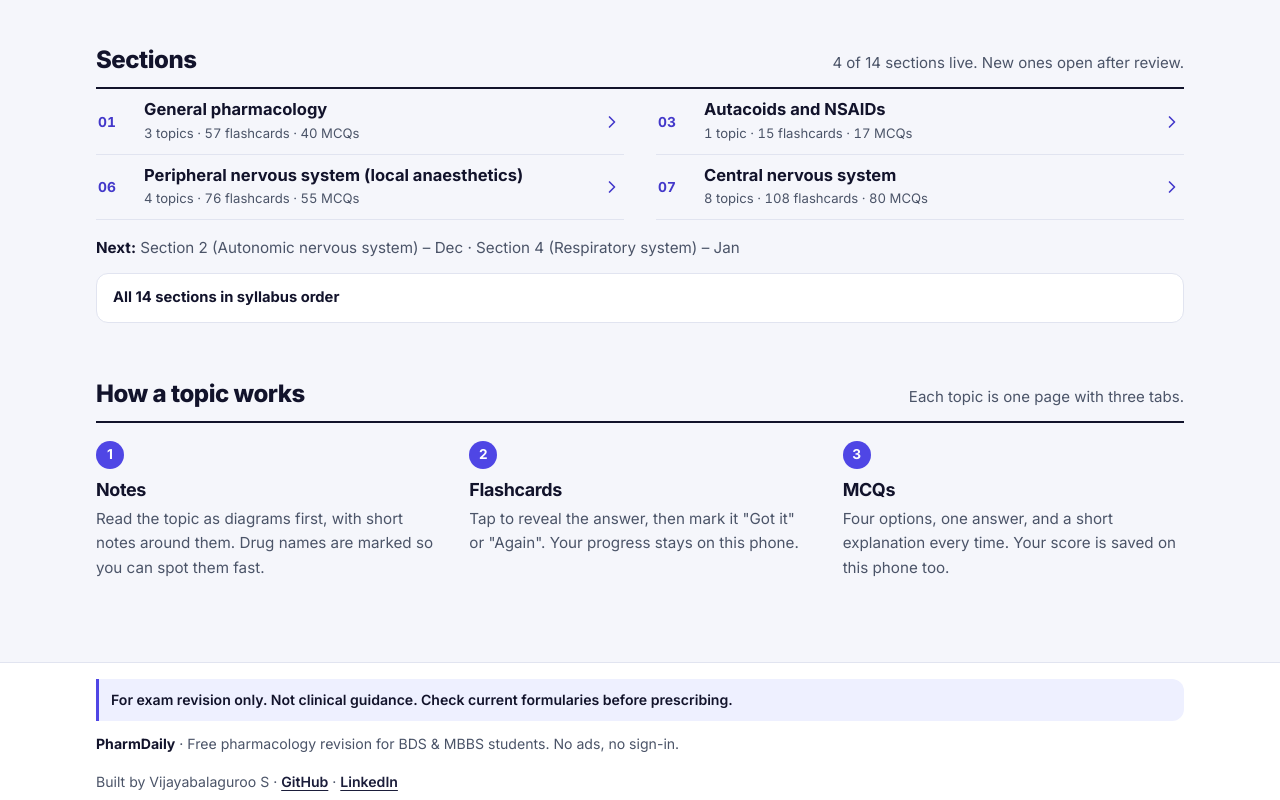
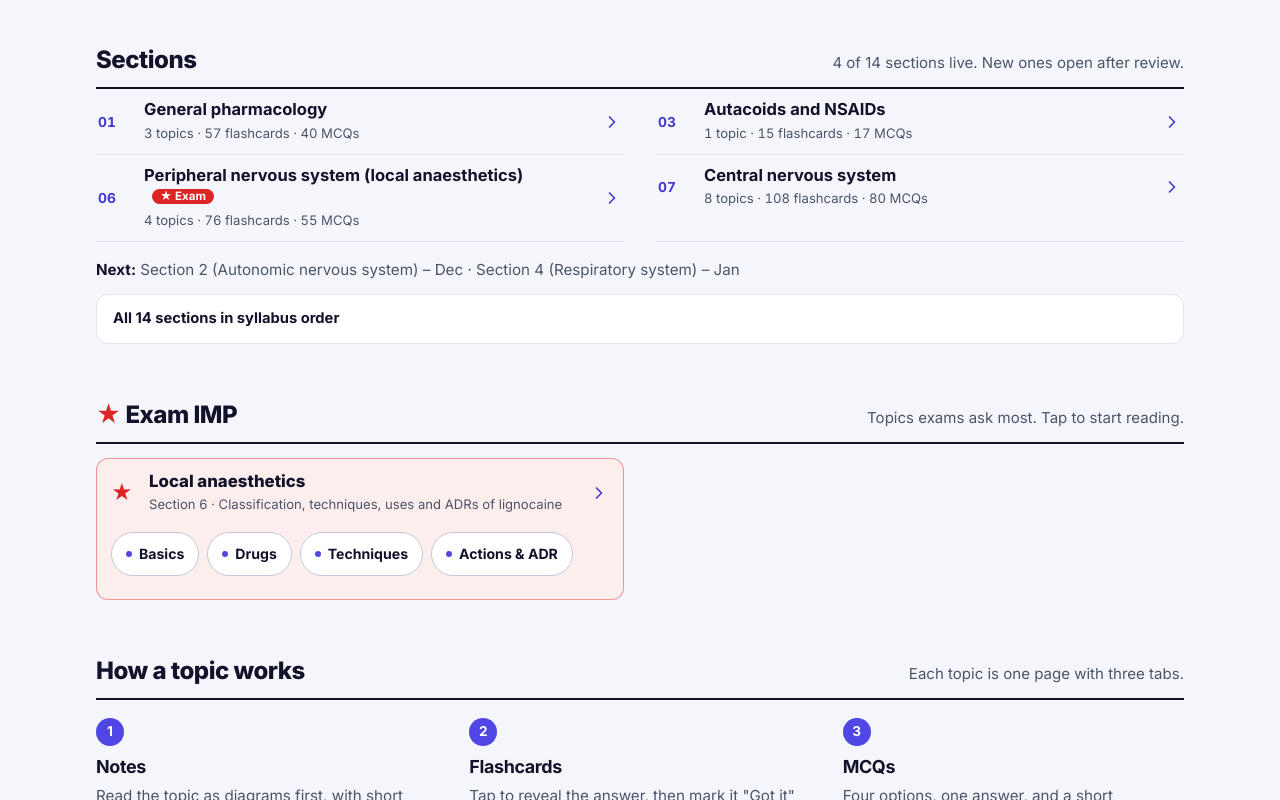
Before and after one commit to vijay1011-stack11/pharmdaily, an Astro site: page / in a window 1280 px wide. Shown: the part 473-1273 px from the top of the page. Built offline with nearby package versions, Linux system fonts and the light colour scheme; Astro itself is replaced by a stand-in of ours.

Commit message:
Add Exam IMP block to the homepage, starting with local anaesthetics
Exam-important topics are listed in EXAM_IMP (sections.ts) and pinned on
the homepage: one tap opens the first topic, chips open each topic. The
section row also gets a "★ Exam" tag.

check-pages now walks dist/ instead of a hardcoded list, so new sections
(Opioids, Local anaesthetics) are checked automatically.

Co-Authored-By: Claude Opus 5.5 <noreply@anthropic.com>
Claude-Session: https://claude.ai/code/session_01XebLy79DYaXSgedVQmUiK2

```diff
--- a/src/lib/sections.ts
+++ b/src/lib/sections.ts
@@ -68,6 +68,20 @@ export const SECTIONS: Section[] = [
   { n: 14, title: 'Miscellaneous', topics: [] },
 ];
 
+// Exam-important topics, pinned on the homepage so students reach them in one tap.
+// `section` must be a live section; its topics are listed as direct links.
+export interface ExamPick {
+  section: number;
+  title: string;
+  asks: string; // what exams usually ask, one short line
+}
+
+export const EXAM_IMP: ExamPick[] = [
+  { section: 6, title: 'Local anaesthetics', asks: 'Classification, techniques, uses and ADRs of lignocaine' },
+];
+
+export const isExamImp = (n: number) => EXAM_IMP.some((e) => e.section === n);
+
 export const isLive = (s: Section) => s.topics.length > 0;
 export const sectionPath = (s: Section) => `/section-${s.n}/`;
 // '2026-11' -> 'Nov 2026'
--- a/src/pages/index.astro
+++ b/src/pages/index.astro
@@ -1,11 +1,12 @@
 ---
 import BaseLayout from '../layouts/BaseLayout.astro';
-import { SECTIONS, isLive, sectionPath, plural } from '../lib/sections';
+import { SECTIONS, EXAM_IMP, isLive, isExamImp, sectionPath, topicPath, plural } from '../lib/sections';
 import { getFlashcards, getMcqs } from '../lib/content';
 
 const first = SECTIONS.find(isLive)!;
 const live = SECTIONS.filter(isLive);
 const next = SECTIONS.filter((s) => !isLive(s) && s.planned);
+const picks = EXAM_IMP.map((e) => ({ ...e, sec: SECTIONS.find((s) => s.n === e.section)! })).filter((e) => isLive(e.sec));
 const totals = (n: number) =>
   SECTIONS.find((s) => s.n === n)!.topics.reduce(
     (acc, t) => ({ cards: acc.cards + getFlashcards(n, t.slug).length, mcqs: acc.mcqs + getMcqs(n, t.slug).length }),
@@ -36,7 +37,7 @@ const totals = (n: number) =>
             <a class="sec-link press" href={sectionPath(s)}>
               <span class="num tabular">{String(s.n).padStart(2, '0')}</span>
               <span class="body">
-                <span class="name">{s.title}</span>
+                <span class="name">{s.title}{isExamImp(s.n) && <span class="star-tag" aria-label="Exam important"><span aria-hidden="true">★</span> Exam</span>}</span>
                 <span class="meta tabular">{plural(s.topics.length, 'topic')} · {plural(t.cards, 'flashcard')} · {plural(t.mcqs, 'MCQ')}</span>
               </span>
               <svg class="go" viewBox="0 0 24 24" width="20" height="20" aria-hidden="true"><path d="M9 6l6 6-6 6" fill="none" stroke="currentColor" stroke-width="2" stroke-linecap="round" stroke-linejoin="round" /></svg>
@@ -66,6 +67,34 @@ const totals = (n: number) =>
       </ol>
     </details>
   </section>
+
+  {picks.length > 0 && (
+    <section id="exam-imp" class="wrap block" aria-labelledby="exam-h">
+      <div class="block-head">
+        <h2 id="exam-h"><span class="star" aria-hidden="true">★</span> Exam IMP</h2>
+        <p>Topics exams ask most. Tap to start reading.</p>
+      </div>
+      <ul class="picks">
+        {picks.map((e) => (
+          <li class="pick">
+            <a class="pick-link press" href={topicPath(e.sec, e.sec.topics[0])}>
+              <span class="star" aria-hidden="true">★</span>
+              <span class="body">
+                <span class="name">{e.title}</span>
+                <span class="meta">Section {e.sec.n} · {e.asks}</span>
+              </span>
+              <svg class="go" viewBox="0 0 24 24" width="20" height="20" aria-hidden="true"><path d="M9 6l6 6-6 6" fill="none" stroke="currentColor" stroke-width="2" stroke-linecap="round" stroke-linejoin="round" /></svg>
+            </a>
+            <ul class="chips" aria-label={`${e.title} topics`}>
+              {e.sec.topics.map((t) => (
+                <li><a class="chip press" href={topicPath(e.sec, t)}>{t.short}</a></li>
+              ))}
+            </ul>
+          </li>
+        ))}
+      </ul>
+    </section>
+  )}
 
   <section class="wrap block" aria-labelledby="how-h">
     <div class="block-head">
@@ -127,6 +156,18 @@ const totals = (n: number) =>
   .status { font-size: 0.75rem; font-weight: 600; color: var(--faint); }
   @media (hover: hover) and (pointer: fine) { a.sec-link:hover .name { color: var(--primary-ink); } }
 
+  .star { color: var(--bad); }
+  .star-tag { display: inline-flex; align-items: center; gap: 3px; margin-left: 8px; padding: 0 8px; border-radius: 999px; background: var(--bad); color: #fff; font-size: 0.72rem; font-weight: 700; vertical-align: 2px; white-space: nowrap; }
+  .picks { list-style: none; margin: 0; padding: 0; display: grid; grid-template-columns: minmax(0, 1fr); gap: 12px; padding-top: 14px; }
+  @media (min-width: 900px) { .picks { grid-template-columns: repeat(2, minmax(0, 1fr)); column-gap: 32px; } }
+  .pick { border: 1.5px solid color-mix(in srgb, var(--bad) 45%, transparent); background: var(--bad-soft); border-radius: var(--radius); padding: 4px 14px 14px; }
+  .pick-link { display: grid; grid-template-columns: 28px minmax(0, 1fr) auto; align-items: center; gap: 10px; min-height: 60px; color: var(--heading); text-decoration: none; }
+  .pick-link .star { font-size: 1.3rem; line-height: 1; }
+  .pick-link .name { font-weight: 750; font-size: 1.05rem; }
+  .chips { list-style: none; margin: 4px 0 0; padding: 0; display: flex; flex-wrap: wrap; gap: 8px; }
+  .chip { display: inline-flex; align-items: center; min-height: 44px; padding: 0 14px; border-radius: 999px; border: 1px solid var(--line-strong); background: var(--surface); color: var(--heading); font-size: 0.88rem; font-weight: 650; text-decoration: none; }
+  @media (hover: hover) and (pointer: fine) { .pick-link:hover .name, .chip:hover { color: var(--primary-ink); } }
+
   .how { list-style: none; margin: 0; padding: 0; display: grid; grid-template-columns: minmax(0, 1fr); }
   @media (min-width: 760px) { .how { grid-template-columns: repeat(3, minmax(0, 1fr)); column-gap: 32px; } }
   .how li { padding: 18px 0; border-bottom: 1px solid var(--line); }
```
Also changed, not shown: scripts/check-pages.mjs (+15 -2 lines).
